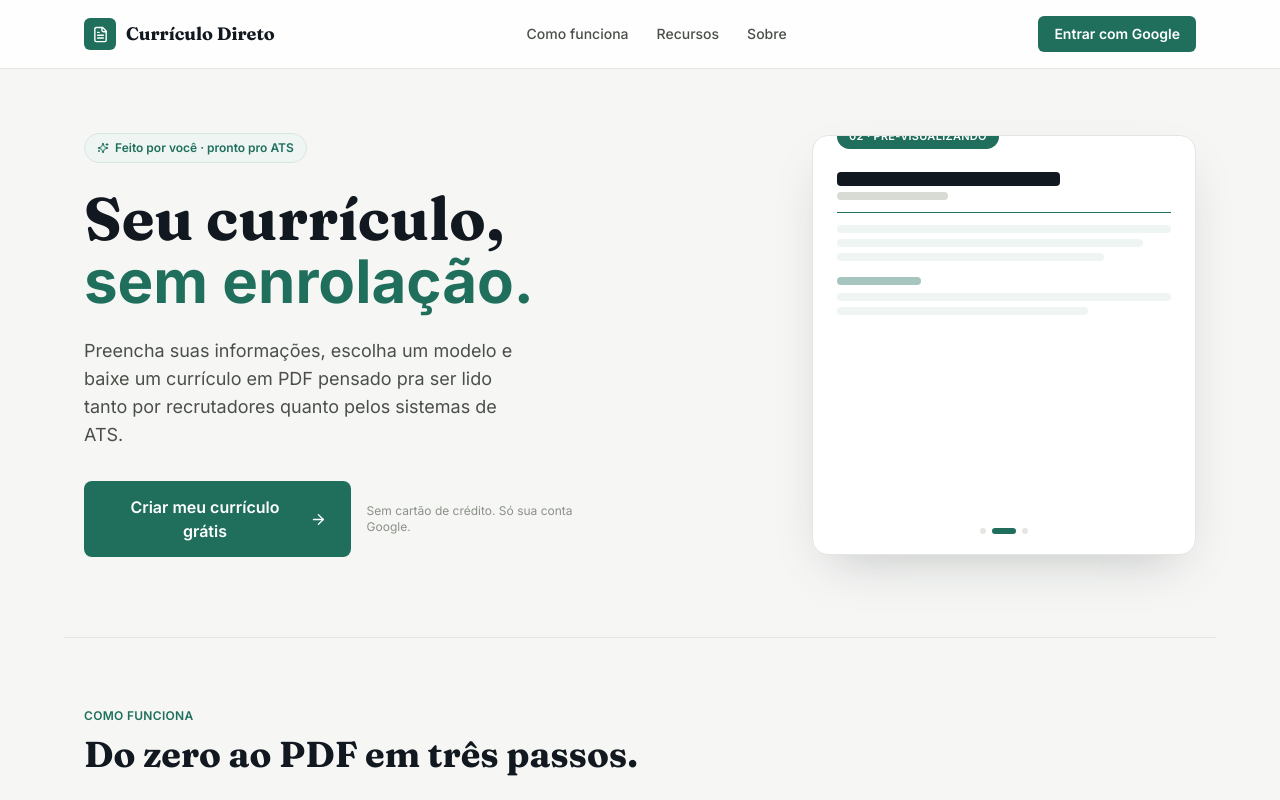
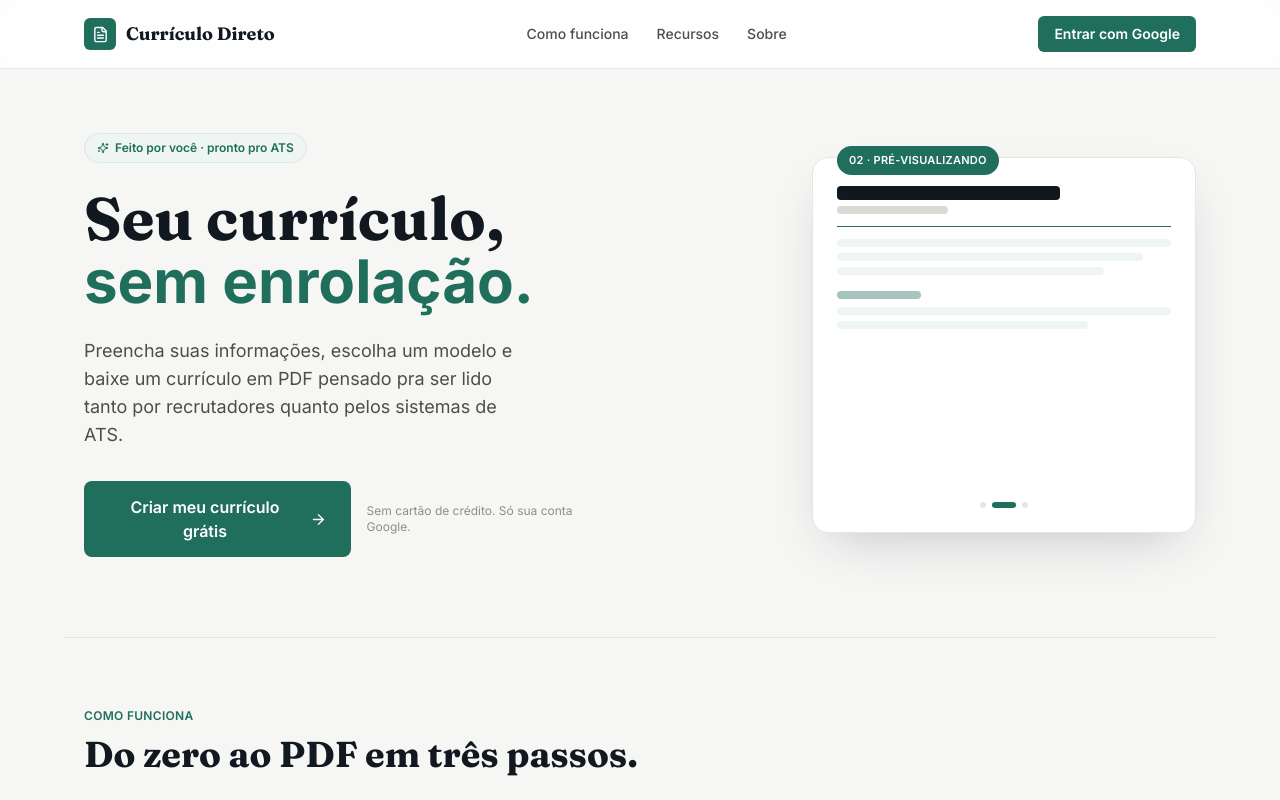
Before and after one commit to Moises-Assuncao/curriculo-direto, a React (Vite) app: page / in a window 1280 px wide. Shown: the top 800 px of the page. Built offline with nearby package versions, Linux system fonts and the light colour scheme; no server answers.

Commit message:
fix: correção na animação

```diff
--- a/src/components/Home.jsx
+++ b/src/components/Home.jsx
@@ -106,18 +106,18 @@ function DemoCard() {
   }, []);
 
   return (
-    <div className="relative bg-white border border-[#E3E6E1] rounded-2xl shadow-[0_20px_50px_-20px_rgba(18,24,31,0.25)] p-6 pb-10 w-full max-w-sm h-[420px] overflow-hidden">
-      <div className="absolute -top-3 left-6 bg-[#1F6F5C] text-white text-[11px] font-semibold px-3 py-1 rounded-full tracking-wide">
+    <div className="relative bg-white border border-[#E3E6E1] rounded-2xl shadow-[0_20px_50px_-20px_rgba(18,24,31,0.25)] p-6 pt-7 pb-6 w-full max-w-sm">
+      <div className="absolute -top-3 left-6 bg-[#1F6F5C] text-white text-[11px] font-semibold px-3 py-1.5 rounded-full tracking-wide whitespace-nowrap">
         {DEMO_LABELS[stage]}
       </div>
 
-      <div key={stage} className="mt-3">
+      <div key={stage} className="h-[300px] overflow-hidden">
         {stage === 0 && <FillingStage />}
         {stage === 1 && <PreviewStage />}
         {stage === 2 && <ExportStage />}
       </div>
 
-      <div className="absolute bottom-5 left-0 right-0 flex items-center justify-center gap-1.5">
+      <div className="flex items-center justify-center gap-1.5 pt-4">
         {[0, 1, 2].map((i) => (
           <span
             key={i}
```
